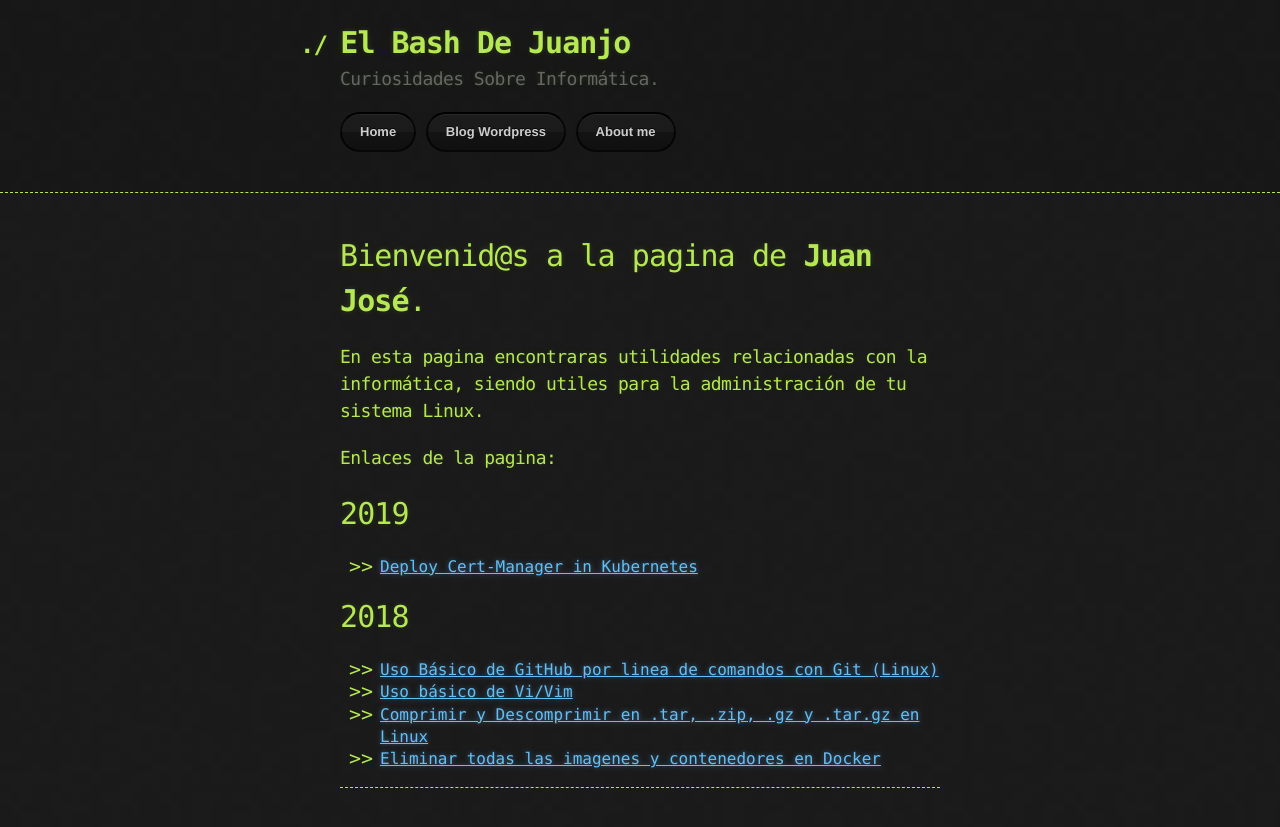
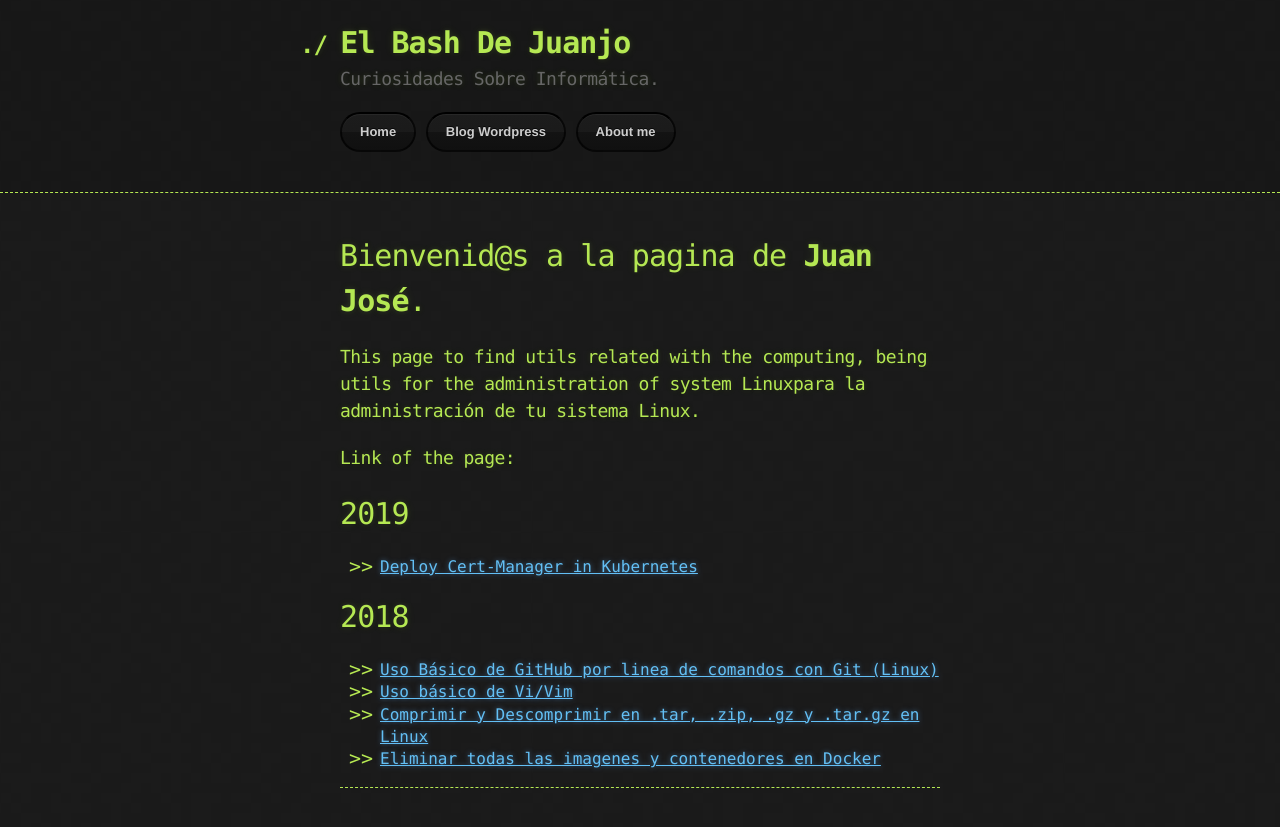
Before and after one commit to juanjoselopezroldan/juanjoselopezroldan.github.io, a Jekyll site: the page built from index.md, in a window 1280 px wide. Shown: the top 827 px of the page. Built offline with Jekyll 4.4.1, drawn with Linux system fonts in a browser that asks for light colours; our own code applies the rules of GitHub Pages for plain Markdown files.

Commit message:
changes in the structure of the information for that is best sort

```diff
--- a/index.md
+++ b/index.md
@@ -3,9 +3,9 @@ layout: default
 ---
 
 # [](#header-1)Bienvenid@s a la pagina de **Juan José**.
-### En esta pagina encontraras utilidades relacionadas con la informática, siendo utiles para la administración de tu sistema Linux.
+### This page to find utils related with the computing, being utils for the administration of system Linuxpara la administración de tu sistema Linux.
 
-### Enlaces de la pagina:
+### Link of the page:
 
 # [](#header-2) 2019
 * [Deploy Cert-Manager in Kubernetes](content/2019/deploy-cert-manager)
```
